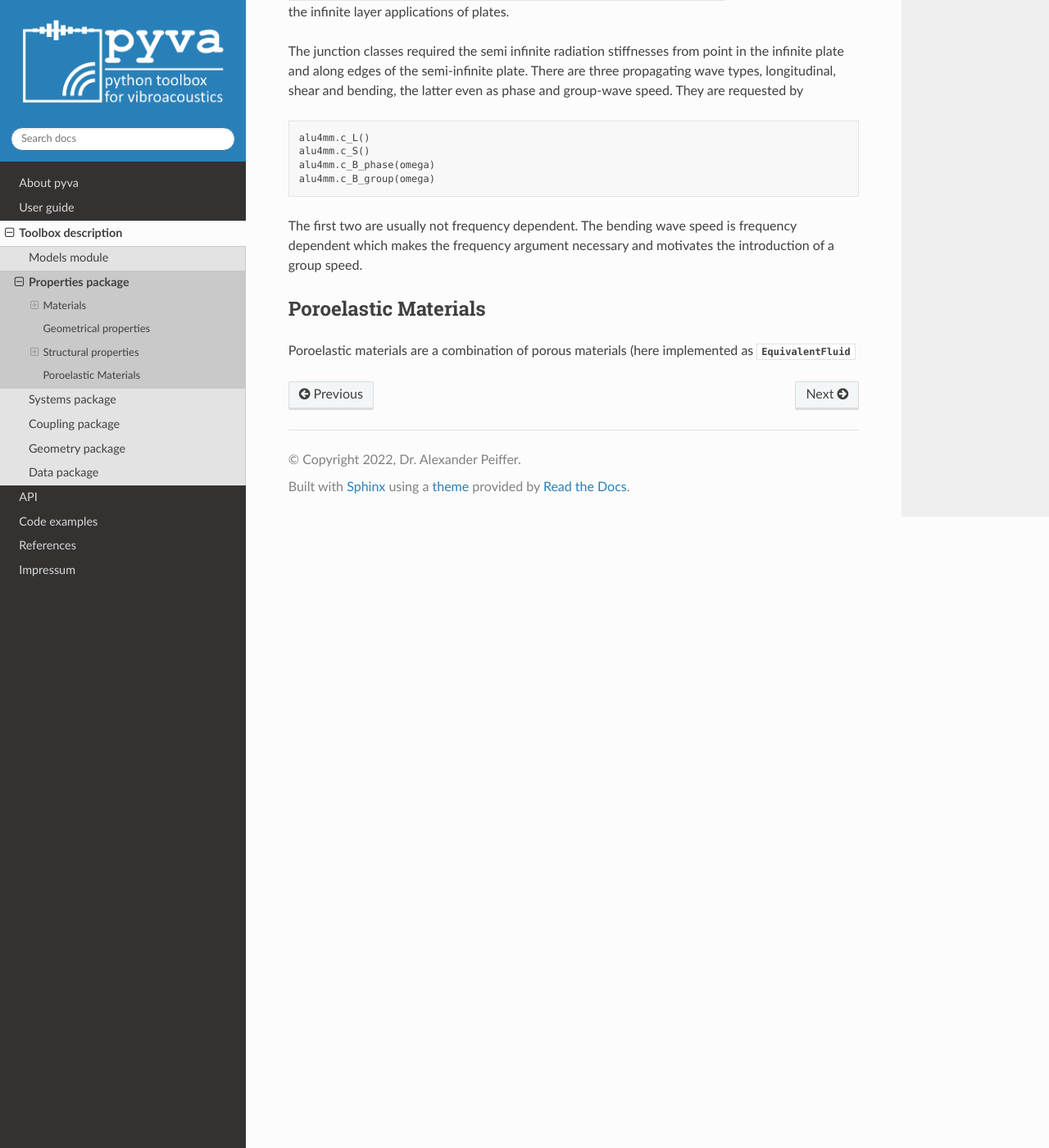
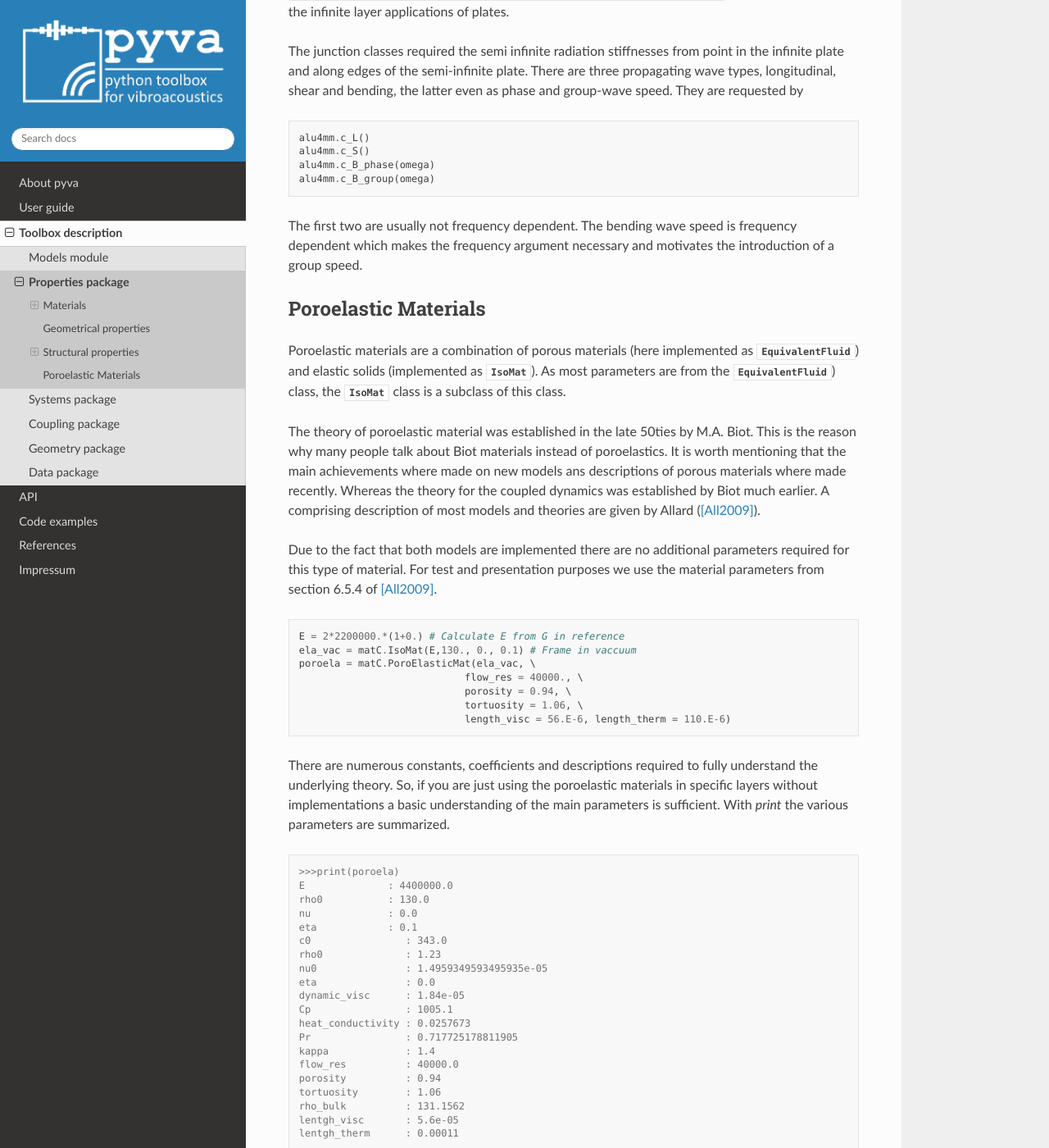
Before and after one commit to minipief/pyva, a Sphinx documentation site: the page built from doc/source/property_classes.rst, in a window 1280 px wide and 1400 px high, scrolled down 8272 px. Shown: the whole window at 82% size. Built offline with Sphinx 7.4.7 and the Read the Docs theme 2.0.0, drawn with Linux system fonts in a browser that asks for light colours; formulas are drawn with MathJax 3; pages that are not in the unit, such as notebooks, are missing from menus; some of the changed text lies outside the part shown.

Commit message:
Documentation of Allard theory extended and improved

```diff
--- a/doc/code/allard_test_solid.py
+++ b/doc/code/allard_test_solid.py
@@ -1,6 +1,10 @@
 # -*- coding: utf-8 -*-
 #
 # Example with 3 tubes showing the capabilities of DynamicMatrix
+#
+# Simple testing routine to check the global solid functionality
+
+
 import numpy as np
 import pandas as pd
 import matplotlib.pyplot as plt
--- a/doc/source/property_classes.rst
+++ b/doc/source/property_classes.rst
@@ -339,4 +339,84 @@ The bending wave speed is frequency dependent which makes the frequency argument
 Poroelastic Materials
 ---------------------
 
-Poroelastic materials are a combination of porous materials (here implemented as :class:`~pyva.properties.materialClasses.EquivalentFluid`
+Poroelastic materials are a combination of porous materials (here implemented as :class:`~pyva.properties.materialClasses.EquivalentFluid`) and elastic solids (implemented as
+:class:`~pyva.properties.materialClasses.IsoMat`). As most parameters are from the :class:`~pyva.properties.materialClasses.EquivalentFluid`) class, the
+:class:`~pyva.properties.materialClasses.IsoMat` class is a subclass of this class.
+
+The theory of poroelastic material was established in the late 50ties by M.A. Biot. This is the reason why many people talk
+about Biot materials instead of poroelastics. It is worth mentioning that the main achievements where made on new models ans descriptions of porous materials where made recently.
+Whereas the theory for the coupled dynamics was established by Biot much earlier.
+A comprising description of most models and theories are given by Allard ([All2009]_).
+
+Due to the fact that both models are implemented there are no additional parameters required for this type of material.
+For test and presentation purposes we use the material parameters from section 6.5.4 of [All2009]_. ::
+
+    E = 2*2200000.*(1+0.) # Calculate E from G in reference
+    ela_vac = matC.IsoMat(E,130., 0., 0.1) # Frame in vaccuum
+    poroela = matC.PoroElasticMat(ela_vac, \
+                                flow_res = 40000., \
+                                porosity = 0.94, \
+                                tortuosity = 1.06, \
+                                length_visc = 56.E-6, length_therm = 110.E-6)
+
+There are numerous constants, coefficients and descriptions required to fully understand the underlying theory. So, if you are just using the poroelastic materials in specific layers
+without implementations a basic understanding of the main parameters is sufficient. With `print` the various parameters are summarized. ::
+
+    >>>print(poroela)
+    E              : 4400000.0
+    rho0           : 130.0
+    nu             : 0.0
+    eta            : 0.1
+    c0                : 343.0
+    rho0              : 1.23
+    nu0               : 1.4959349593495935e-05
+    eta               : 0.0
+    dynamic_visc      : 1.84e-05
+    Cp                : 1005.1
+    heat_conductivity : 0.0257673
+    Pr                : 0.717725178811905
+    kappa             : 1.4
+    flow_res          : 40000.0
+    porosity          : 0.94
+    tortuosity        : 1.06
+    rho_bulk          : 131.1562
+    lentgh_visc       : 5.6e-05
+    lentgh_therm      : 0.00011
+
+If you think about your own applications using the poroelastic models a deep study of [All2009]_ is not only recommended.
+
+The main effect of the coupled formulation, is that there are two compressional waves and one shear wave.
+The squared wavenumbers and the ration of their amplitudes between air and solid motion are calculated with
+:meth:`~pyva.properties.materialClasses.PoroElasticMat.wavenumbers`.
+
+.. _fig-biot-compressional-wavenumbers:
+
+.. figure:: ./images/biot_compressional_wavenumbers.*
+   :align: center
+   :width: 60%
+
+   The compressional wavenumbers of a poroelastic material.
+
+In figure :ref:`fig-biot-compressional-wavenumbers` the wavenumber of the two compressional waves are shown. Note, that the curves are switching.
+This is due to the numerical implementation of the square root. This does not have an impact on the implementation because both numbers can be
+interchanged.
+
+The same effect occurs when the characteristic impedances are calculated with :meth:`~pyva.properties.materialClasses.PoroElasticMat.impedances`.
+
+.. _fig-biot-fluid-impedances:
+
+.. figure:: ./images/biot_fluid_impedances.*
+   :align: center
+   :width: 60%
+
+   The characteristic fluid impedances of a poroelastic material.
+
+.. _fig-biot-structure-impedances:
+
+.. figure:: ./images/biot_structure_impedances.*
+   :align: center
+   :width: 60%
+
+   The characteristic structure impedances of a poroelastic material.
+
+All curves are in perfect agreement with Allards results.
--- a/doc/source/references.rst
+++ b/doc/source/references.rst
@@ -11,6 +11,8 @@ References
 .. [Bat1982] K.-J. Bathe, Finite element procedures in engineering analysis. Englewood Cliffs, N.J: Prentice-Hall, 1982.
 .. [All2009] J.-F. Allard, N. Attala: Propagation of Sound in Porous Media :
    Modelling Sound Absorbing Materials, Wiley Interscience, 2009
+.. [Ara2021] U. Arasan, Advanced vibro-acoustic condensed models for multi-layer structures, PhD Thesis, Universite de Lyon,
+             Lyon, France, 2021
 .. [Ata2005] Y. Atalla and R. Panneton, Inverse acoustical characterization of open cell porous media using impedance
    tube measurements, Canadian Acoustics, vol. 33, no. 1, p. 14, 2005.
 .. [Lan1990] R. S. Langley and K. H. Heron, Elastic wave transmission through plate/beam junctions,
```
Also changed, not shown: doc/code/allard_test_SW.py (+4 -22 lines), doc/code/allard_test_biot.py (+59 -29 lines), doc/source/model_classes.rst (+30 -2 lines), 3 other files.
